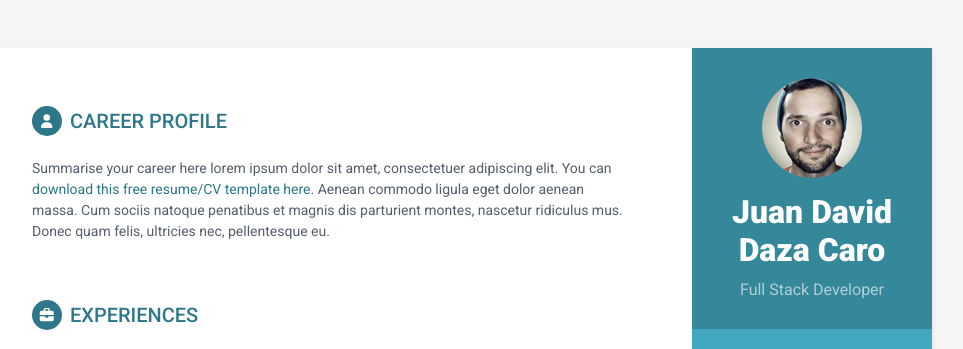
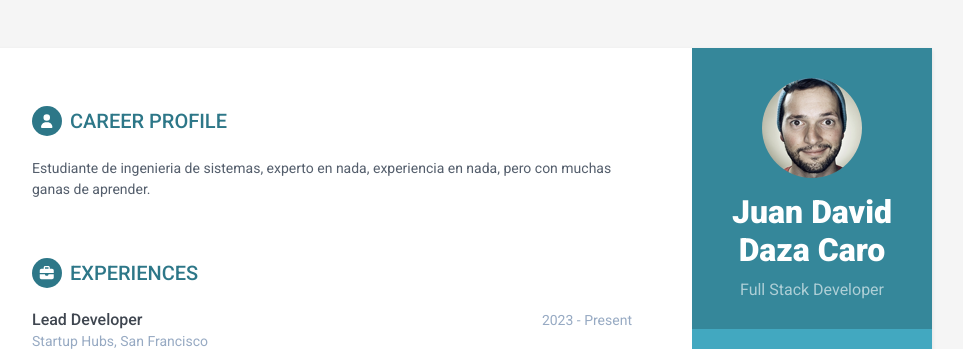
Before and after one commit to Siftings/daza-cv, a plain HTML site: page index.html in a window 1280 px wide. Shown: the top 349 px of the page, without its empty margins (188-1151 px from the left). Drawn offline with Linux system fonts and the light colour scheme.

Commit message:
Cambio realista del career profile

```diff
--- a/index.html
+++ b/index.html
@@ -78,7 +78,7 @@
             <section class="section summary-section">
                 <h2 class="section-title"><span class="icon-holder"><i class="fa-solid fa-user"></i></span>Career Profile</h2>
                 <div class="summary">
-                    <p>Summarise your career here lorem ipsum dolor sit amet, consectetuer adipiscing elit. You can <a href="https://themes.3rdwavemedia.com/bootstrap-templates/resume/orbit-free-resume-cv-bootstrap-theme-for-developers/" target="_blank">download this free resume/CV template here</a>. Aenean commodo ligula eget dolor aenean massa. Cum sociis natoque penatibus et magnis dis parturient montes, nascetur ridiculus mus. Donec quam felis, ultricies nec, pellentesque eu.</p>
+                    <p>Estudiante de ingenieria de sistemas, experto en nada, experiencia en nada, pero con muchas ganas de aprender.</p>
                 </div><!--//summary-->
             </section><!--//section-->
 
```
